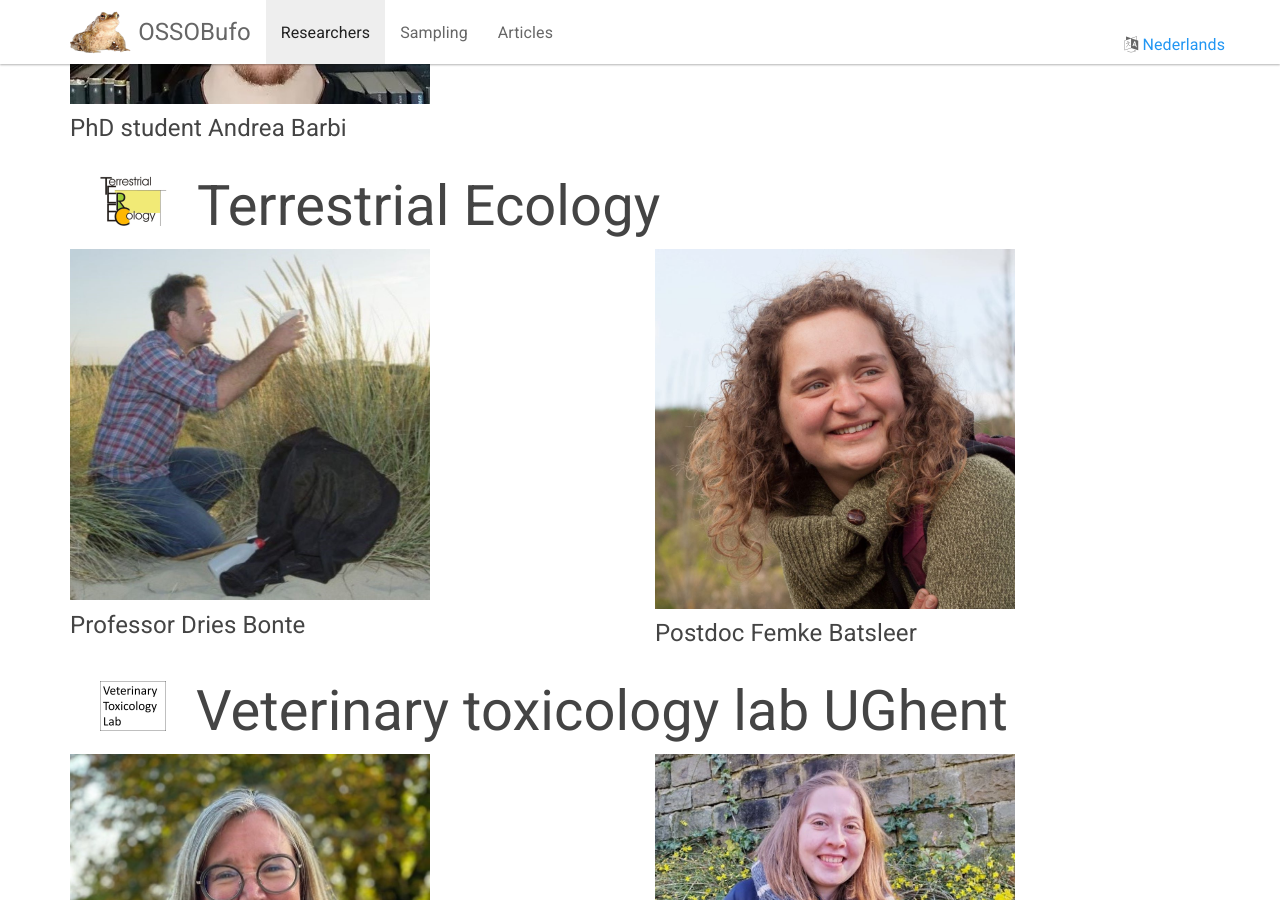
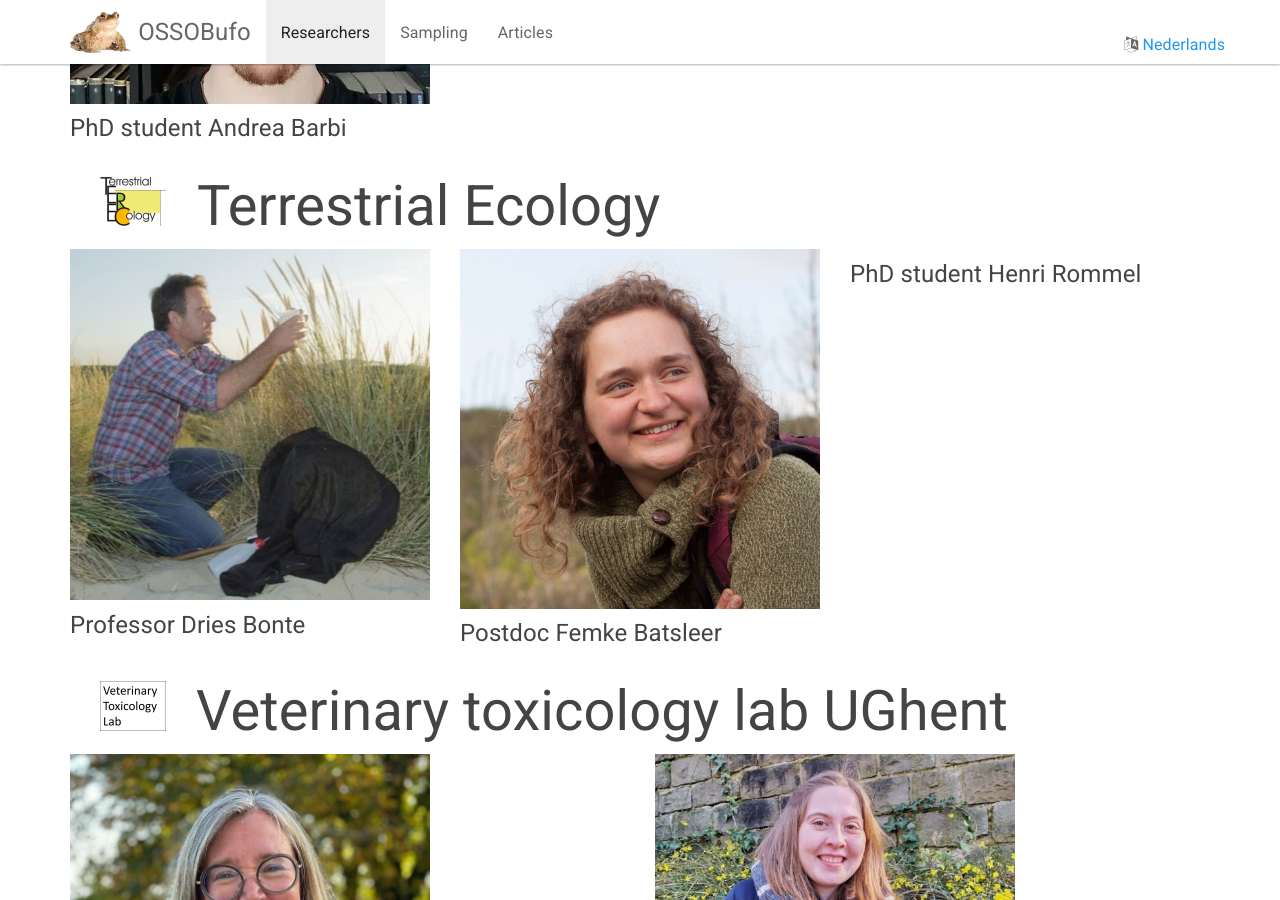
Before and after one commit to OSSOBufo/OSSOBufo.github.io, a Jekyll site: the page built from _docs/researchers.md, in a window 1280 px wide and 900 px high, scrolled down 1207 px. Built offline with Jekyll 4.4.1, drawn with Linux system fonts in a browser that asks for light colours.

Commit message:
add Henri

```diff
--- a/_docs/researchers.md
+++ b/_docs/researchers.md
@@ -50,13 +50,16 @@
 </div>
 
 <div class="row">
-        <div class="col-sm-6">
+        <div class="col-sm-4">
             <img src="{{site.baseurl}}/assets/img/dries.jpg" alt="" class="img-responsive" width="360" height="350.233">
             <h4>Professor Dries Bonte</h4>
         </div>
-        <div class="col-sm-6">
+        <div class="col-sm-4">
             <img src="{{site.baseurl}}/assets/img/FemkeProfiel.jpg" alt="" class="img-responsive" width="360" height="350.233">
             <h4>Postdoc Femke Batsleer</h4>
+        </div>
+        <div class="col-sm-4">
+            <h4>PhD student Henri Rommel</h4>
         </div>
     </div>
 
```
